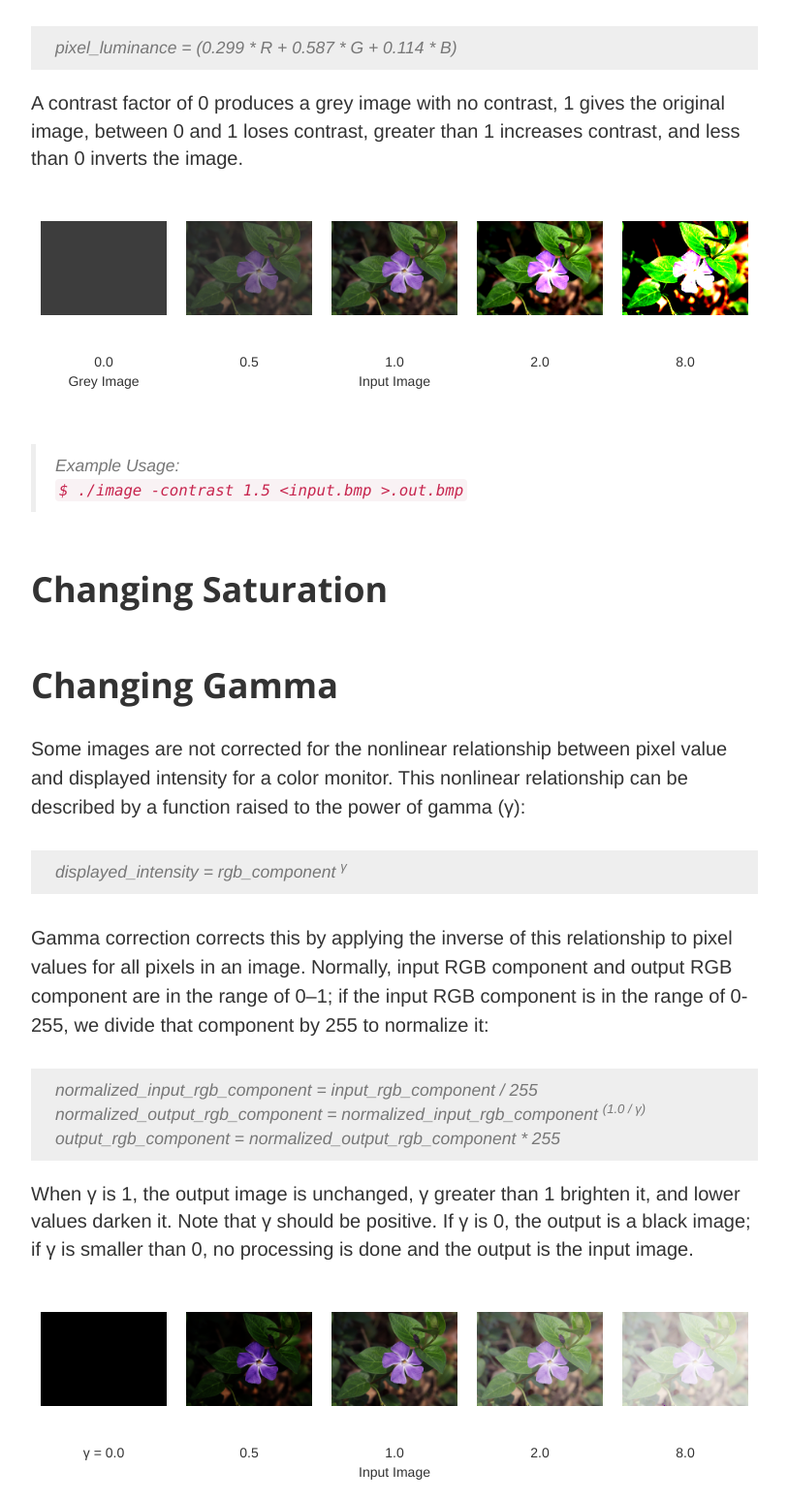
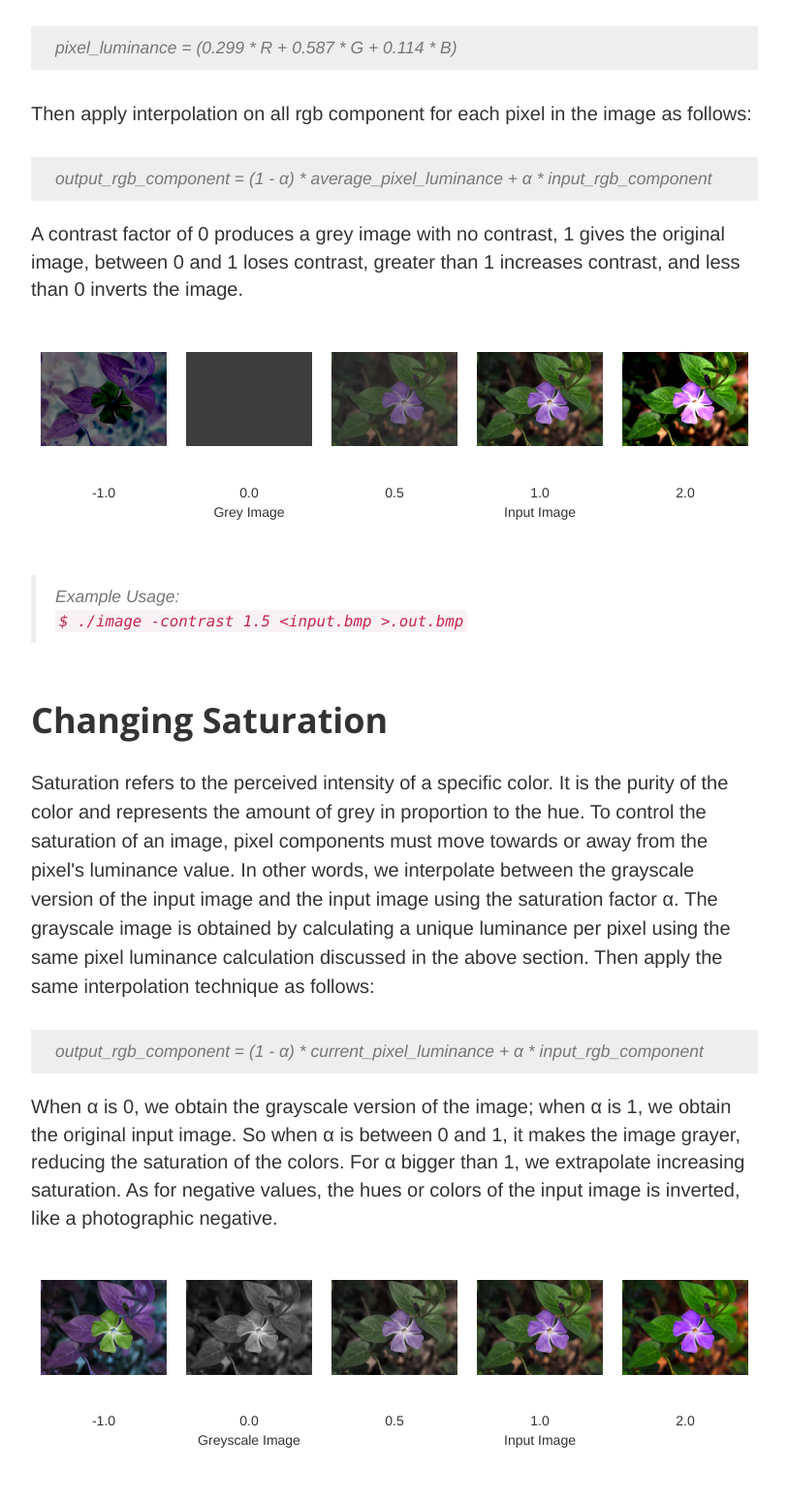
Before and after one commit to AlexOuyang/CSE163, a website: page imageProcessing.html in a window 1280 px wide. Shown: the part 2418-3967 px from the top of the page at 97% size, without its empty margins (233-1046 px from the left). Drawn offline with nearby package versions, Linux system fonts and the light colour scheme; files that its build step writes are made by us from their sources.

Commit message:
added saturation writeup

```diff
--- a/imageProcessing.html
+++ b/imageProcessing.html
@@ -112,13 +112,13 @@
                     <p>
                         To adjust image brightness, we simply scale each RGB component of a pixel by a positive factor &alpha;, When &alpha; is 0, we get a pure black image, when &alpha; is 1 we get the original image back. In other words, if we want to darken the image, we interpolate between the zero RGB intensities (black image) and the current image. Note that Linear interpolation is often used to blend two images. &alpha; and (1 - &alpha;) are used in a weighted average to obtain the interpolated pixel value:
                         <blockquote class="equation">
-                            brightened_rgb_component = (1 - &alpha;) * black_rgb_component + &alpha; * input_rgb_component
+                            output_rgb_component = (1 - &alpha;) * black_rgb_component + &alpha; * input_rgb_component
                         </blockquote>
                     </p>
                     <p>
                         Since black RGB component is 0, we can simplify the formula:
                         <blockquote class="equation">
-                            brightened_rgb_component = &alpha; * input_rgb_component
+                            output_rgb_component = &alpha; * input_rgb_component
                         </blockquote>
                         We can also obtain the brightened image through extrapolation.
                     </p>
@@ -172,13 +172,25 @@
 
                     <h2 class="section-heading">Changing Contrast</h2>
                     <p>
-                        Contrast is the difference in luminance or color that makes an object distinguishable. It can be controlled by interpolating and extrapolating between a constant grey image and the current image just like how we control brightness. Interpolation reduces contrast and extrapolation boosts the contrast. The grey image is obtained by calculating the average image luminance and assign each grey pixel’s rgb components to the average image luminance. Note that when a pixel’s rgb components are of the same value, it is on the grayscale. Here is one way to calculate pixel luminance (<a href ="http://www.itu.int/rec/R-REC-BT.601">http://www.itu.int/rec/R-REC-BT.601</a>):
+                        Contrast is the difference in luminance that makes an object distinguishable. It can be controlled by interpolating and extrapolating between a constant grey image and the current image just like how we control brightness with a contract factor &alpha;. Interpolation reduces contrast and extrapolation boosts the contrast. The grey image is obtained by calculating the average image luminance and assign each grey pixel’s rgb components to the same average image luminance. Note that when a pixel’s rgb components are of the same value, it is on the grayscale. Here is one way to calculate pixel luminance (<a href ="http://www.itu.int/rec/R-REC-BT.601">http://www.itu.int/rec/R-REC-BT.601</a>):
                         <blockquote class="equation">
                             pixel_luminance = (0.299 * R + 0.587 * G + 0.114 * B)
+                        </blockquote>
+                    </p>
+                    <p>
+                        Then apply interpolation on all rgb component for each pixel in the image as follows:
+                        <blockquote class="equation">
+                            output_rgb_component = (1 - &alpha;) * average_pixel_luminance + &alpha; * input_rgb_component
                         </blockquote>
                         A contrast factor of 0 produces a grey image with no contrast, 1 gives the original image, between 0 and 1 loses contrast, greater than 1 increases contrast, and less than 0 inverts the image.
                     </p>
                     <ul class="flex-container">
+                        <li class="flex-item-item-5">
+                            <div class="flex-item-item-5-img-container">
+                                <img class="img-responsive" src="img/p1/contrast_-1.bmp" alt="">
+                            </div>
+                            <span class="flex-item-text">-1.0</span>
+                        </li>
                         <li class="flex-item-item-5">
                             <div class="flex-item-item-5-img-container">
                                 <img class="img-responsive" src="img/p1/contrast_0.bmp" alt="">
@@ -203,12 +215,6 @@
                             </div>
                             <span class="flex-item-text">2.0</span>
                         </li>
-                        <li class="flex-item-item-5">
-                            <div class="flex-item-item-5-img-container">
-                                <img class="img-responsive" src="img/p1/contrast_8.bmp" alt="">
-                            </div>
-                            <span class="flex-item-text">8.0</span>
-                        </li>
                     </ul>
                     <blockquote> Example Usage:
                         <br>
@@ -222,8 +228,51 @@
 
 
                     <h2 class="section-heading">Changing Saturation</h2>
-
-
+                    <p>
+                        Saturation refers to the perceived intensity of a specific color. It is the purity of the color and represents the amount of grey in proportion to the hue. To control the saturation of an image, pixel components must move towards or away from the pixel's luminance value. In other words, we interpolate between the grayscale version of the input image and the input image using the saturation factor &alpha;. The grayscale image is obtained by calculating a unique luminance per pixel using the same pixel luminance calculation discussed in the above section. Then apply the same interpolation technique as follows:
+                        <blockquote class="equation">
+                            output_rgb_component = (1 - &alpha;) * current_pixel_luminance + &alpha; * input_rgb_component
+                        </blockquote>
+                        When &alpha; is 0, we obtain the grayscale version of the image; when &alpha; is 1, we obtain the original input image. So when &alpha; is between 0 and 1, it makes the image grayer, reducing the saturation of the colors. For &alpha; bigger than 1, we extrapolate increasing saturation. As for negative values, the hues or colors of the input image is inverted, like a photographic negative.
+                    </p>
+                    <ul class="flex-container">
+                        <li class="flex-item-item-5">
+                            <div class="flex-item-item-5-img-container">
+                                <img class="img-responsive" src="img/p1/saturation_-1.bmp" alt="">
+                            </div>
+                            <span class="flex-item-text">-1.0</span>
+                        </li>
+                        <li class="flex-item-item-5">
+                            <div class="flex-item-item-5-img-container">
+                                <img class="img-responsive" src="img/p1/saturation_0.bmp" alt="">
+                            </div>
+                            <span class="flex-item-text">0.0 <br> Greyscale Image </span>
+                        </li>
+                        <li class="flex-item-item-5">
+                            <div class="flex-item-item-5-img-container">
+                                <img class="img-responsive" src="img/p1/saturation_0.5.bmp" alt="">
+                            </div>
+                            <span class="flex-item-text">0.5</span>
+                        </li>
+                        <li class="flex-item-item-5">
+                            <div class="flex-item-item-5-img-container">
+                                <img class="img-responsive" src="img/p1/saturation_1.bmp" alt="">
+                            </div>
+                            <span class="flex-item-text">1.0 <br> Input Image</span>
+                        </li>
+                        <li class="flex-item-item-5">
+                            <div class="flex-item-item-5-img-container">
+                                <img class="img-responsive" src="img/p1/saturation_2.bmp" alt="">
+                            </div>
+                            <span class="flex-item-text">2.0</span>
+                        </li>
+                    </ul>
+                    <blockquote> Example Usage:
+                        <br>
+                        <code>
+                            $ ./image -saturation 1.5 &lt;input.bmp &gt;.out.bmp
+                        </code>
+                    </blockquote>
 
 
 
```
Also changed, not shown: img/p1/contrast_-1.bmp (added), img/p1/saturation_-1.bmp (added), img/p1/saturation_0.5.bmp (added), img/p1/saturation_0.bmp (added), img/p1/saturation_1.bmp (added), img/p1/saturation_2.bmp (added), img/p1/saturation_8.bmp (added).
